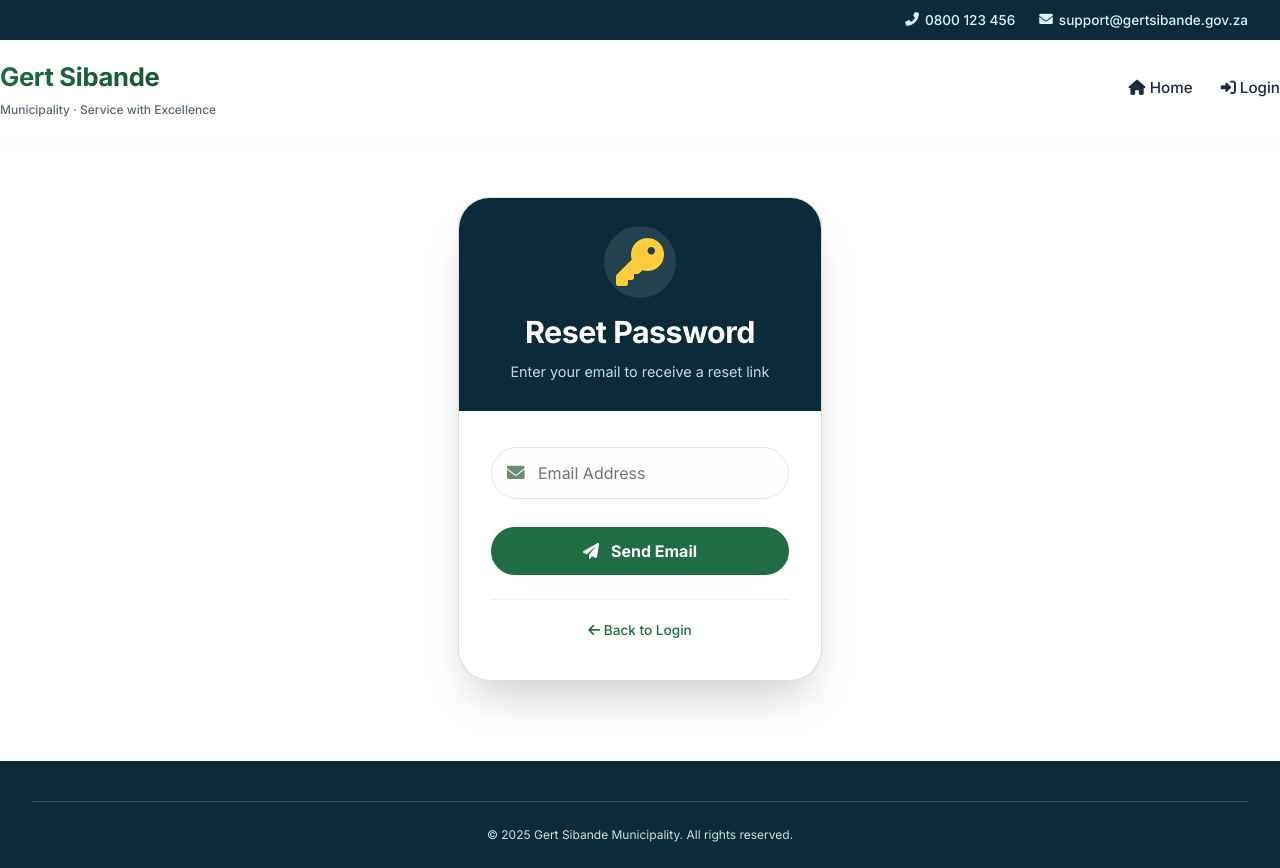
After one commit to mxolisi78/Gert-Sibande-Municipality, a Django app: page /password_reset/ in a window 1280 px wide. The commit adds this page. Run offline with Django 5.2, Linux system fonts and the light colour scheme.

Commit message:
Update Gert Sibande District system and documentation

```diff
--- a/gert_sibande_system/settings.py
+++ b/gert_sibande_system/settings.py
@@ -122,3 +122,6 @@ STATIC_URL = '/static/'
 LOGIN_URL = '/login/'
 LOGIN_REDIRECT_URL = '/dashboard/'
 LOGOUT_REDIRECT_URL = '/'
+
+# Email Backend for development (Prints emails to the console)
+EMAIL_BACKEND = 'django.core.mail.backends.console.EmailBackend'
--- a/gert_sibande_system/urls.py
+++ b/gert_sibande_system/urls.py
@@ -1,5 +1,6 @@
 from django.contrib import admin
 from django.urls import path
+from django.contrib.auth import views as auth_views
 from reports import views
 
 urlpatterns = [
@@ -10,6 +11,12 @@ urlpatterns = [
     path('register/', views.register, name='register'),
     path('login/', views.login_view, name='login'),
     path('logout/', views.logout_view, name='logout'),
+
+    # Password Reset
+    path('password_reset/', auth_views.PasswordResetView.as_view(template_name='reports/password_reset_form.html'), name='password_reset'),
+    path('password_reset/done/', auth_views.PasswordResetDoneView.as_view(template_name='reports/password_reset_done.html'), name='password_reset_done'),
+    path('reset/<uidb64>/<token>/', auth_views.PasswordResetConfirmView.as_view(template_name='reports/password_reset_confirm.html'), name='password_reset_confirm'),
+    path('reset/done/', auth_views.PasswordResetCompleteView.as_view(template_name='reports/password_reset_complete.html'), name='password_reset_complete'),
 
     # Reports (all protected by @login_required)
     path('report/', views.report_issue, name='report'),
--- a/reports/templates/reports/login.html
+++ b/reports/templates/reports/login.html
@@ -437,7 +437,7 @@
             <i class="fas fa-arrow-right-to-bracket"></i> Login to Dashboard
           </button>
           <div class="extra-links">
-            <a href="#"><i class="far fa-question-circle"></i> Forgot password?</a>
+            <a href="{% url 'password_reset' %}"><i class="far fa-question-circle"></i> Forgot password?</a>
             <a href="{% url 'register' %}"><i class="fas fa-user-plus"></i> Create new account</a>
           </div>
           <div class="demo-note">
--- /dev/null
+++ b/reports/templates/reports/password_reset_form.html
@@ -0,0 +1,327 @@
+{% load static %}
+<!DOCTYPE html>
+<html lang="en">
+<head>
+  <meta charset="UTF-8">
+  <meta name="viewport" content="width=device-width, initial-scale=1.0, user-scalable=yes">
+  <title>Gert Sibande Municipality | Reset Password</title>
+  <!-- Google Fonts + modern font stack -->
+  <link href="https://fonts.googleapis.com/css2?family=Inter:opsz,wght@14..32,300;14..32,400;14..32,500;14..32,600;14..32,700&display=swap" rel="stylesheet">
+  <!-- Font Awesome 6 (free icons) -->
+  <link rel="stylesheet" href="https://cdnjs.cloudflare.com/ajax/libs/font-awesome/6.0.0-beta3/css/all.min.css">
+  <style>
+    * {
+      margin: 0;
+      padding: 0;
+      box-sizing: border-box;
+    }
+
+    body {
+      font-family: 'Inter', sans-serif;
+      background-color: #f4f7fc;
+      color: #1e2a3e;
+      line-height: 1.5;
+    }
+
+    .container {
+      max-width: 1280px;
+      margin: 0 auto;
+      padding: 0 32px;
+    }
+
+    /* ========= TOP BAR (municipality style) ========= */
+    .top-bar {
+      background-color: #0b2b3b;
+      color: white;
+      padding: 10px 0;
+      font-size: 0.85rem;
+    }
+    .top-bar .container {
+      display: flex;
+      justify-content: flex-end;
+      gap: 24px;
+      flex-wrap: wrap;
+    }
+    .top-bar a {
+      color: #e0f2fe;
+      text-decoration: none;
+      transition: 0.2s;
+      font-weight: 500;
+      display: inline-flex;
+      align-items: center;
+      gap: 6px;
+    }
+
+    /* ========= MAIN NAVIGATION ========= */
+    .navbar {
+      background: white;
+      box-shadow: 0 4px 12px rgba(0, 0, 0, 0.03);
+      position: sticky;
+      top: 0;
+      z-index: 100;
+    }
+    .nav-flex {
+      display: flex;
+      justify-content: space-between;
+      align-items: center;
+      flex-wrap: wrap;
+      padding: 18px 0;
+    }
+    .logo h1 {
+      font-size: 1.6rem;
+      font-weight: 700;
+      background: linear-gradient(135deg, #1f6e43, #0f4c2d);
+      background-clip: text;
+      -webkit-background-clip: text;
+      color: transparent;
+      letter-spacing: -0.3px;
+    }
+    .logo p {
+      font-size: 0.75rem;
+      color: #5a6874;
+      font-weight: 500;
+      margin-top: 4px;
+    }
+    .nav-links {
+      display: flex;
+      gap: 28px;
+      align-items: center;
+      flex-wrap: wrap;
+    }
+    .nav-links a {
+      text-decoration: none;
+      font-weight: 500;
+      color: #1e2a3e;
+      transition: 0.2s;
+      font-size: 0.95rem;
+    }
+    .nav-links a:hover {
+      color: #1f6e43;
+    }
+    .btn-outline-light {
+      background: transparent;
+      border: 1.5px solid #1f6e43;
+      padding: 8px 20px;
+      border-radius: 40px;
+      color: #1f6e43;
+      font-weight: 600;
+      transition: 0.2s;
+    }
+    .btn-outline-light:hover {
+      background: #1f6e43;
+      color: white;
+    }
+
+    /* LOGIN CARD */
+    .login-section {
+      padding: 60px 0 80px;
+      background: #ffffff;
+      min-height: 70vh;
+      display: flex;
+      align-items: center;
+    }
+    .login-card {
+      max-width: 500px;
+      margin: 0 auto;
+      background: white;
+      border-radius: 32px;
+      box-shadow: 0 25px 45px -12px rgba(0, 0, 0, 0.2);
+      overflow: hidden;
+      border: 1px solid rgba(31, 110, 67, 0.2);
+      width: 100%;
+    }
+    .login-header {
+      background: #0b2b3b;
+      padding: 28px 32px;
+      text-align: center;
+    }
+    .login-header i {
+      font-size: 3rem;
+      color: #ffcd3c;
+      background: rgba(255,255,240,0.1);
+      padding: 12px;
+      border-radius: 60px;
+      margin-bottom: 12px;
+    }
+    .login-header h3 {
+      font-size: 1.9rem;
+      font-weight: 700;
+      color: white;
+      letter-spacing: -0.5px;
+    }
+    .login-header p {
+      color: #cbd5e1;
+      font-size: 0.9rem;
+      margin-top: 6px;
+    }
+    .login-body {
+      padding: 36px 32px 40px;
+    }
+    .input-group {
+      margin-bottom: 28px;
+      position: relative;
+    }
+    .input-group i {
+      position: absolute;
+      left: 16px;
+      top: 50%;
+      transform: translateY(-50%);
+      color: #6c8b75;
+      font-size: 1.1rem;
+    }
+    .input-group input {
+      width: 100%;
+      padding: 15px 16px 15px 46px;
+      font-size: 1rem;
+      border: 1.5px solid #e2e8f0;
+      border-radius: 60px;
+      font-family: 'Inter', sans-serif;
+      background: #fefefe;
+      transition: all 0.2s;
+      outline: none;
+    }
+    .input-group input:focus {
+      border-color: #1f6e43;
+      box-shadow: 0 0 0 3px rgba(31,110,67,0.2);
+    }
+    .login-btn {
+      width: 100%;
+      background: #1f6e43;
+      border: none;
+      padding: 14px;
+      font-size: 1rem;
+      font-weight: 700;
+      border-radius: 60px;
+      color: white;
+      cursor: pointer;
+      transition: all 0.25s;
+      display: flex;
+      align-items: center;
+      justify-content: center;
+      gap: 12px;
+      font-family: 'Inter', sans-serif;
+      margin-top: 12px;
+      margin-bottom: 24px;
+    }
+    .login-btn:hover {
+      background: #0f5436;
+      transform: scale(0.98);
+      box-shadow: 0 8px 18px rgba(31,110,67,0.3);
+    }
+    .extra-links {
+      text-align: center;
+      display: flex;
+      justify-content: center;
+      font-size: 0.85rem;
+      border-top: 1px solid #edf2f7;
+      padding-top: 20px;
+      margin-top: 8px;
+    }
+    .extra-links a {
+      text-decoration: none;
+      color: #1f6e43;
+      font-weight: 500;
+      transition: 0.2s;
+    }
+    .extra-links a:hover {
+      text-decoration: underline;
+      color: #0b2b3b;
+    }
+    .error-msg {
+        color: #e53e3e;
+        font-size: 0.85rem;
+        margin-top: -20px;
+        margin-bottom: 15px;
+        text-align: center;
+    }
+
+    /* Footer */
+    footer {
+      background: #0b2b3b;
+      color: #cddfd9;
+      padding: 40px 0 24px;
+      font-size: 0.85rem;
+    }
+    .footer-grid {
+      display: flex;
+      justify-content: space-between;
+      flex-wrap: wrap;
+      gap: 30px;
+      margin-bottom: 30px;
+    }
+    .footer-copyright {
+      text-align: center;
+      border-top: 1px solid #2c4f5e;
+      padding-top: 24px;
+      font-size: 0.75rem;
+    }
+  </style>
+</head>
+<body>
+
+<!-- TOP BAR -->
+<div class="top-bar">
+  <div class="container">
+    <a href="#"><i class="fas fa-phone-alt"></i> 0800 123 456</a>
+    <a href="#"><i class="fas fa-envelope"></i> support@gertsibande.gov.za</a>
+  </div>
+</div>
+
+<!-- MAIN NAVIGATION -->
+<div class="navbar">
+  <div class="container nav-flex">
+    <div class="logo">
+      <h1>Gert Sibande</h1>
+      <p>Municipality · Service with Excellence</p>
+    </div>
+    <div class="nav-links" id="navLinks">
+      <a href="{% url 'home' %}"><i class="fas fa-home"></i> Home</a>
+      <a href="{% url 'login' %}"><i class="fas fa-sign-in-alt"></i> Login</a>
+    </div>
+  </div>
+</div>
+
+<!-- LOGIN SECTION -->
+<div class="login-section">
+  <div class="container" style="display:flex; justify-content:center;">
+    <div class="login-card">
+      <div class="login-header">
+        <i class="fas fa-key"></i>
+        <h3>Reset Password</h3>
+        <p>Enter your email to receive a reset link</p>
+      </div>
+      <div class="login-body">
+        <form method="POST">
+          {% csrf_token %}
+
+          <div class="input-group">
+            <i class="fas fa-envelope"></i>
+            <input type="email" name="email" placeholder="Email Address" required>
+          </div>
+          {% if form.email.errors %}
+            <div class="error-msg">{{ form.email.errors }}</div>
+          {% endif %}
+          <button type="submit" class="login-btn">
+            <i class="fas fa-paper-plane"></i> Send Email
+          </button>
+
+          <div class="extra-links">
+            <a href="{% url 'login' %}"><i class="fas fa-arrow-left"></i> Back to Login</a>
+          </div>
+        </form>
+      </div>
+    </div>
+  </div>
+</div>
+
+<!-- Footer -->
+<footer>
+  <div class="container">
+    <div class="footer-copyright">
+      <p>© 2025 Gert Sibande Municipality. All rights reserved.</p>
+    </div>
+  </div>
+</footer>
+
+</body>
+</html>
```
Also changed, not shown: README.md (added), db.sqlite3.
